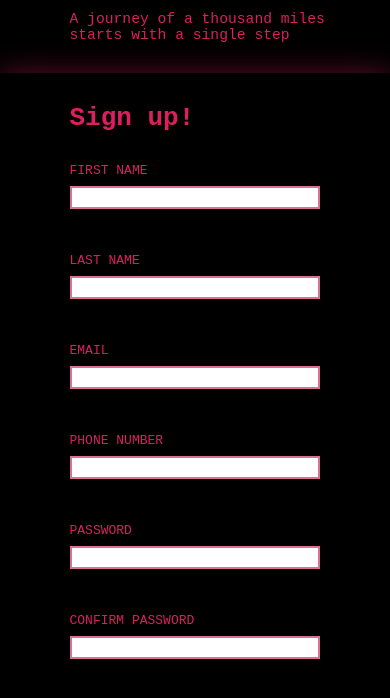
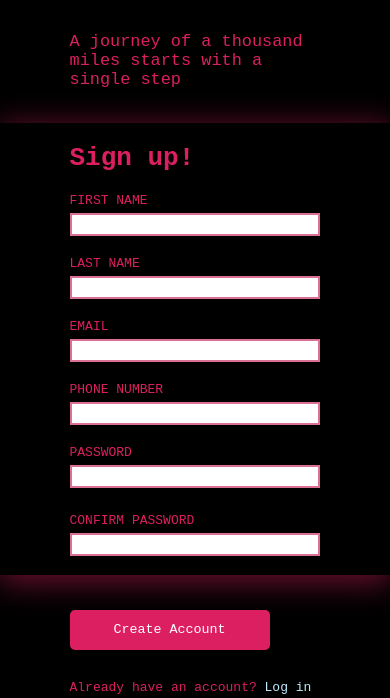
Before and after one commit to rosa-pastel/sign-up-form, a plain HTML site: page index.html in a window 390 px wide. Shown: the part 847-1545 px from the top of the page. Drawn offline with Linux system fonts and the light colour scheme; a web font is replaced by a local one.

Commit message:
Make page slightly responsive

```diff
--- a/style.css
+++ b/style.css
@@ -18,26 +18,25 @@ body{
 }
 .hero{
     height: 100%;
-    width: 750px;
     background-image: url(./assets/images/jezael-melgoza-7H77FWkK_x4-unsplash.jpg);
     background-size: cover;
-    flex: 1;
     display: flex;
     flex-direction: column;
     justify-content: flex-end;
     align-items: center;
     z-index: 1;
+    flex: auto;
 }
 .hero h1{
     background-color: rgb(190, 235, 255, 35%);
     color: black;
-    font-size: calc(7vmin + 30px);
+    font-size: calc(7vmin + 3rem);
     text-align: center;
-    margin-bottom: 100px;
+    margin-bottom: 10vh;
     width: 100%;
-    padding: 0px 25px;
     font-family: explore;
     position: relative;
+    padding: 0 25px;
 }
 .hero h1::after{
     content: "TM";
@@ -47,7 +46,7 @@ body{
     top: 15px;
 }
 .hero p{
-    margin: 20px;
+    padding-bottom: 20px;
 }
 .hero *{
     color: white;
@@ -55,22 +54,17 @@ body{
 .content-container{
     background-color: black;
     box-shadow: 0 5px 30px 2px rgb(219, 31, 97, 50%);
-    padding: 30px;
+    padding: 5vmin 0;
     padding-left: calc(50px + 5%);
-    margin: 30px 0;
-    display: flex;
-    flex-direction: column;
-}
-.content-container>*{
-    width: 100%;
+    margin: calc(5vmin + 15px) 0;
 }
 .biggest-container{
     background-color: black;
-    flex: 1;
+    padding: calc(5vmin + 15px) 0;
     display: flex;
-    height: 100%;
     flex-direction: column;
-    justify-content: center;
+    justify-content: flex-end;
+    flex: auto;
 }
 .biggest-container .button-div,
 .biggest-container p{
@@ -80,15 +74,15 @@ body{
     margin-top: 30px;
 }
 .slogan{
-    font-size: calc(10px + 1.2vw);
-    max-width: 500px;
-    padding-right: 20px;
+    font-size: calc(1rem + 1vw);
+    max-width: 600px;
+    padding-right: calc(50px + 5%);
 }
 button.create-account{
     background-color: rgb(219, 31, 97);
     color: white;
-    width: 15rem;
-    height: 3rem;
+    width: 15em;
+    height: 3em;
     border-radius: 5px;
     border: solid 3px rgb(219, 31, 97);
 }
@@ -103,22 +97,20 @@ button.create-account:hover{
 }
 form{
     display: flex;
+    flex-direction: column;
     flex-wrap: wrap;
-    width: 100%;
     height: 100%;
+    padding-right: calc(50px + 5%);
     z-index: 0;
 }
 form h1{
     width: 100%;
-    padding-bottom: 10px;
 }
 .form-control{
     display: flex;
     flex-direction: column;
-    gap: 8px;
-    margin: 20px;
-    margin-left: 0;
-    height: 50px;
+    gap: 5px;
+    margin-top: 20px;
 }
 .form-control input{
     width: 250px;
@@ -130,7 +122,8 @@ form h1{
     outline: none;
 }
 .form-row{
-    width: min(650px, 100%);
+    width: min(600px, 100%);
+    column-gap: 20px;
     display: flex;
     flex-wrap: wrap;
     justify-content: space-between;
```
